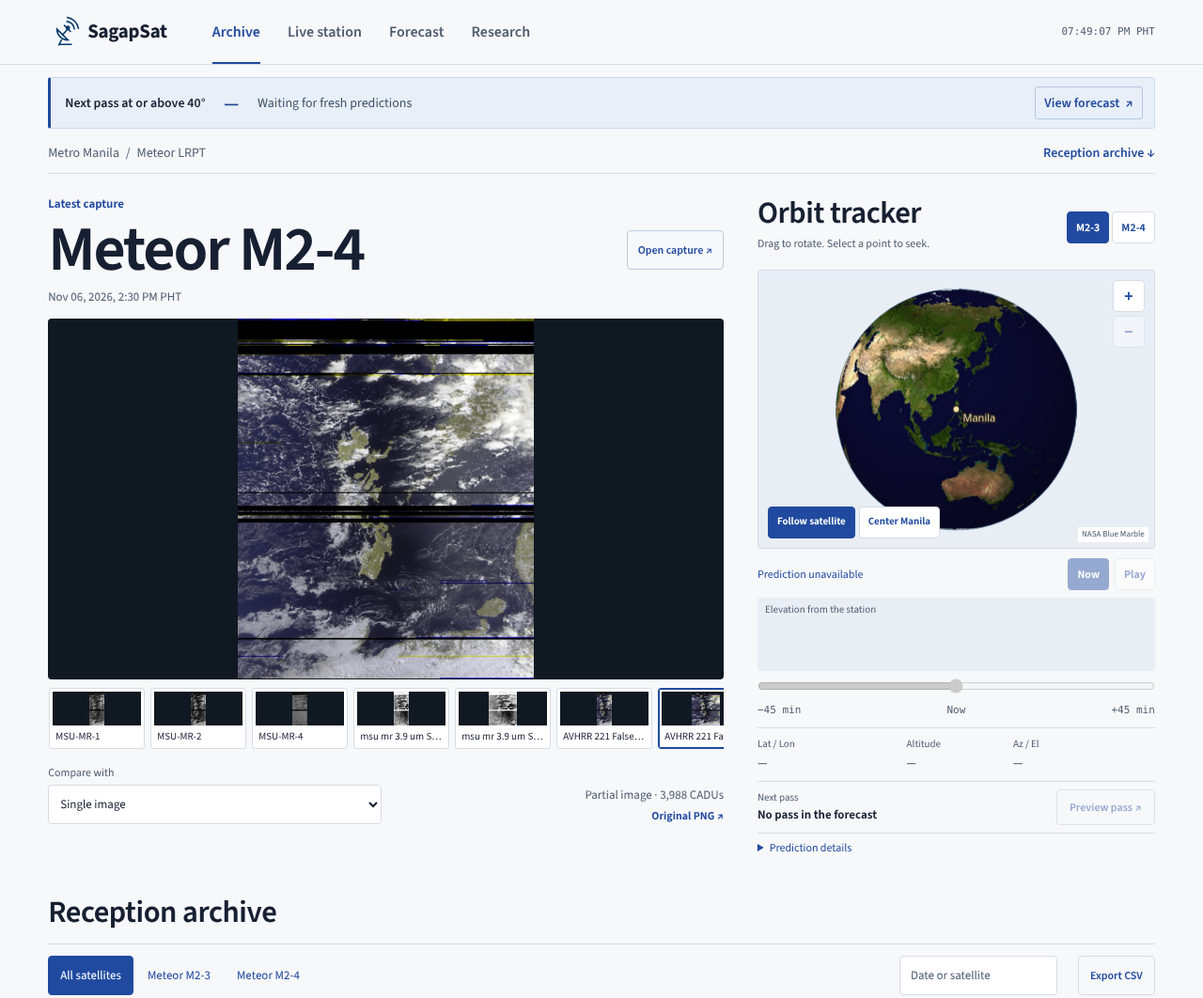
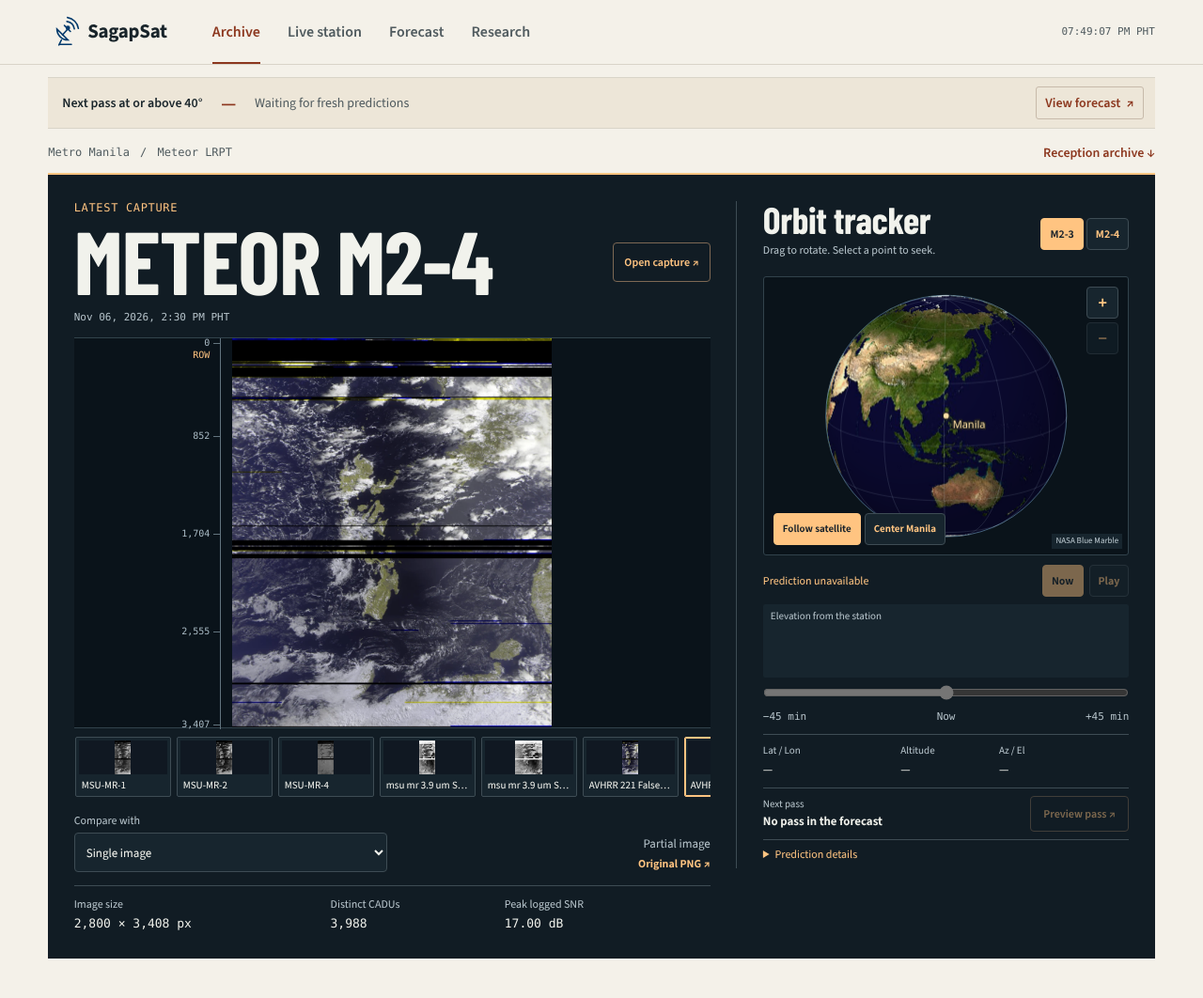
Before and after one commit to adr1el-m/sagapsat, a website: page index.html in a window 1280 px wide. Shown: the top 1062 px of the page at 94% size. Drawn offline with Linux system fonts and the light colour scheme; files whose address does not match are found by name.

Commit message:
Give the reception homepage a distinct observation workspace

```diff
--- a/OPERATIONS.md
+++ b/OPERATIONS.md
@@ -38,7 +38,8 @@ them. Perform the update between passes so archive uploads are idle.
    service's current `--pi local` and `--refresh-orbits` settings. Copy the built
    `index.html`, `app.js`, `explorer.js`, `interpretation.js`, `globe.js`,
    `earth-blue-marble.jpg`, `style.css`, `brand.svg`, `source-sans-3.woff2` and
-   `source-sans-3-LICENSE.txt` from `dist/` into its `dist/` directory. Copy
+   `source-sans-3-LICENSE.txt`, `barlow-condensed-bold.woff2` and
+   `barlow-condensed-LICENSE.txt` from `dist/` into its `dist/` directory. Copy
    `dist/research/interpretation-cases.json` and the other research assets
    referenced by the page into its `dist/research/` directory.
 3. Restart both web/publisher services with
--- a/app.js
+++ b/app.js
@@ -160,7 +160,10 @@ function updateLatest(capture){
  }));
  $('latestTitle').textContent=capture?'Meteor '+capture.satellite:'Meteor reception';
  $('latestTime').textContent=capture?date(capture.started_utc,{hour:'numeric',minute:'2-digit',hour12:true})+' PHT':'';
- $('latestSummary').textContent=capture?`${captureOutcome(capture)} · ${fmt.format(capture.unique_frames)} CADUs`:'';
+ $('latestSummary').textContent=capture?captureOutcome(capture):'';
+ $('latestSpecs').hidden=!capture;
+ $('latestFrames').textContent=capture?fmt.format(capture.unique_frames):'—';
+ $('latestSnr').textContent=capture?snr(capture.peak_snr_db):'—';
  if(!sameCapture){
   $('latestWipe').value=50;
   updateImageWipe();
@@ -180,6 +183,12 @@ function showLatestProduct(compareName){
  compare.value=compareIndex>=0&&compareIndex!==index?String(compareIndex):'';
  $('latestView').hidden=!product;
  $('latestDownload').hidden=!product;
+ $('latestResolution').textContent=product?`${fmt.format(product.width)} × ${fmt.format(product.height)} px`:'—';
+ $('scanRuler').replaceChildren(...(product?[0,.25,.5,.75,1].map(fraction=>{
+  const tick=make('span',fmt.format(Math.round(fraction*(product.height-1))),'scan-ruler-tick');
+  tick.style.top=fraction*100+'%';
+  return tick;
+ }):[]));
  $('latestStatus').hidden=Boolean(product);
  $('latestStatus').classList.remove('preview-note');
  if(product){
@@ -205,7 +214,7 @@ function showLatestComparison(){
   comparison.alt=`Comparison image, ${product.label}`;
  }
  if(latestCapture?.images.length)updatePreviewNote();
- if(product)updateImageWipe();
+ updateImageWipe();
 }
 function updateImageWipe(){
  const wipe=$('latestWipe'), primary=$('latestImage');
@@ -214,6 +223,12 @@ function updateImageWipe(){
  const ratio=primary.naturalWidth/primary.naturalHeight;
  const shownWidth=Number.isFinite(ratio)?Math.min(width,height*ratio):width;
  const inset=(width-shownWidth)/2;
+ const shownHeight=Number.isFinite(ratio)?Math.min(height,width/ratio):height;
+ const ruler=$('scanRuler');
+ ruler.hidden=!(inset>=64&&shownHeight>=96&&primary.naturalHeight&&$('latestComparison').hidden&&!$('latestView').hidden);
+ ruler.style.setProperty('--frame-left',inset+'px');
+ ruler.style.setProperty('--frame-top',(height-shownHeight)/2+'px');
+ ruler.style.setProperty('--frame-height',shownHeight+'px');
  const panel=$('latestComparison');
  panel.style.setProperty('--image-inset',inset+'px');
  panel.style.setProperty('--split',inset+shownWidth*Number(wipe.value)/100+'px');
@@ -249,6 +264,7 @@ for(const id of ['latestImage','latestCompareImage']){
   $('latestStatus').textContent='An image preview is unavailable.';
   $('latestStatus').classList.add('preview-note');
   $('latestStatus').hidden=false;
+  if(id==='latestImage')$('scanRuler').hidden=true;
  });
 }
 $('latestProducts').onclick=event=>{
@@ -542,7 +558,7 @@ function drawElevationChart(track,index){
   else x.moveTo(px(i),py(point[3]));
   hasPrevious=true;
  }
- x.strokeStyle='#315da8';
+ x.strokeStyle='#ffc481';
  x.lineWidth=2;
  x.stroke();
  const elevation=track[index]?.[3];
@@ -550,12 +566,12 @@ function drawElevationChart(track,index){
  x.beginPath();
  x.moveTo(px(index),0);
  x.lineTo(px(index),h);
- x.strokeStyle='#1a2e4a';
+ x.strokeStyle='#f1f2ec';
  x.lineWidth=1;
  x.stroke();
  x.beginPath();
  x.arc(px(index),py(elevation),3.5,0,2*Math.PI);
- x.fillStyle='#1a2e4a';
+ x.fillStyle='#f1f2ec';
  x.fill();
 }
 $('orbitElevation').onclick=event=>{
--- a/globe.js
+++ b/globe.js
@@ -215,6 +215,24 @@ function createOrbitGlobe(canvas, follow, manila, zoomIn, zoomOut) {
    };
   }
 
+  function gridLine(samples,coordinate){
+   let penDown=false;
+   for(let value=samples[0];value<=samples[1];value+=3){
+    const point=project(...coordinate(value));
+    if(point.facing){
+     if(penDown)context.lineTo(point.x,point.y);
+     else context.moveTo(point.x,point.y);
+    }
+    penDown=point.facing;
+   }
+  }
+  context.beginPath();
+  for(let lat=-60;lat<=60;lat+=30)gridLine([-180,180],lon=>[lat,lon]);
+  for(let lon=-180;lon<180;lon+=30)gridLine([-90,90],lat=>[lat,lon]);
+  context.strokeStyle='#d6efff34';
+  context.lineWidth=.6;
+  context.stroke();
+
   context.beginPath();
   let visible=false;
   for(const [index,sample] of track.entries()){
@@ -230,7 +248,7 @@ function createOrbitGlobe(canvas, follow, manila, zoomIn, zoomOut) {
   context.strokeStyle='#05161b';
   context.lineWidth=3;
   context.stroke();
-  context.strokeStyle='#9edaff';
+  context.strokeStyle='#ffc481';
   context.lineWidth=1.3;
   context.stroke();
 
--- a/index.html
+++ b/index.html
@@ -1,5 +1,5 @@
 <!doctype html>
-<html lang="en"><head><meta charset="utf-8"><meta name="viewport" content="width=device-width,initial-scale=1"><meta name="theme-color" content="#f7f8fa"><meta name="description" content="Browse original Meteor LRPT satellite imagery and reception records from the SagapSat ground station in Metro Manila."><link rel="icon" type="image/svg+xml" href="brand.svg"><link rel="stylesheet" href="style.css"><title>SagapSat — Reception archive</title></head>
+<html lang="en"><head><meta charset="utf-8"><meta name="viewport" content="width=device-width,initial-scale=1"><meta name="theme-color" content="#f4f1e9"><meta name="description" content="Browse original Meteor LRPT satellite imagery and reception records from the SagapSat ground station in Metro Manila."><link rel="icon" type="image/svg+xml" href="brand.svg"><link rel="stylesheet" href="style.css"><title>SagapSat — Reception archive</title></head>
 <body>
 <a class="skip" href="#main">Skip to content</a>
 <header class="site-header">
@@ -39,6 +39,7 @@
           <div class="image-divider" aria-hidden="true"><span>‹ ›</span></div>
           <input id="latestWipe" type="range" min="0" max="100" value="50" aria-label="Reveal the primary and comparison images">
         </div>
+        <div id="scanRuler" aria-hidden="true" hidden></div>
         <p id="latestStatus" role="status">Loading the latest reception…</p>
       </div>
       <div id="latestProducts" class="product-strip" role="group" aria-label="Image products" hidden></div>
@@ -49,6 +50,11 @@
           <a id="latestDownload" class="text-link" target="_blank" rel="noopener" hidden>Original PNG ↗</a>
         </div>
       </div>
+      <dl class="capture-specs" id="latestSpecs" hidden>
+        <div><dt>Image size</dt><dd id="latestResolution">—</dd></div>
+        <div><dt>Distinct CADUs</dt><dd id="latestFrames">—</dd></div>
+        <div><dt>Peak logged SNR</dt><dd id="latestSnr">—</dd></div>
+      </dl>
     </section>
     <section class="orbit-panel" id="orbit" aria-labelledby="orbitTitle">
       <header class="orbit-heading">
--- a/scripts/build-static.cjs
+++ b/scripts/build-static.cjs
@@ -1,5 +1,5 @@
 const fs = require('node:fs');
 
-for (const file of ['index.html', 'style.css', 'app.js', 'explorer.js', 'interpretation.js', 'brand.svg', 'globe.js', 'earth-blue-marble.jpg', 'source-sans-3.woff2', 'source-sans-3-LICENSE.txt']) {
+for (const file of ['index.html', 'style.css', 'app.js', 'explorer.js', 'interpretation.js', 'brand.svg', 'globe.js', 'earth-blue-marble.jpg', 'source-sans-3.woff2', 'source-sans-3-LICENSE.txt', 'barlow-condensed-bold.woff2', 'barlow-condensed-LICENSE.txt']) {
   fs.copyFileSync(file, 'dist/' + file);
 }
--- a/style.css
+++ b/style.css
@@ -1,3 +1,11 @@
+@font-face {
+  font-family: "Barlow Condensed";
+  src: url("barlow-condensed-bold.woff2") format("woff2");
+  font-style: normal;
+  font-weight: 700;
+  font-display: swap;
+}
+
 @font-face {
   font-family: "Source Sans 3";
   src: url("source-sans-3.woff2") format("woff2");
@@ -107,12 +115,13 @@ button.pass-day-status { padding: 5px 9px; border: 0; border-radius: 4px; backgr
 }
 
 :root {
-  --bg: #f7f8fa;
-  --panel: #fff;
-  --line: #d5dce5;
-  --ink: #172032;
-  --muted: #4f5d70;
-  --blue: #204a9f;
+  --bg: #f4f1e9;
+  --panel: #fffcf6;
+  --line: #d9d4c8;
+  --ink: #18242a;
+  --muted: #505b5f;
+  --blue: #8c371e;
+  --font-display: "Barlow Condensed", "Source Sans 3", sans-serif;
   --font-text: "Source Sans 3", system-ui, sans-serif;
   --font-data: ui-monospace, "SFMono-Regular", Consolas, monospace;
   --amber: #75491f;
@@ -294,26 +303,24 @@ main { padding-top: 0; }
   gap: 8px clamp(10px, 1.6vw, 22px);
   margin-top: 13px;
   padding: 9px 12px 9px 15px;
-  border: 1px solid #cbd9ed;
-  border-left: 3px solid var(--blue);
-  border-radius: 3px;
-  background: #e9eff9;
+  border-block: 1px solid var(--line);
+  background: #ede6d8;
   color: var(--ink);
   font-size: 14px;
 }
 #nextPassLabel { color: var(--ink); font-weight: 600; }
-#nextCountdown { color: #1d4592; font: 550 clamp(16px, 2.1vw, 24px)/1 var(--font-data); white-space: nowrap; }
-#nextSummary { color: #3f5168; }
+#nextCountdown { color: var(--blue); font: 550 clamp(16px, 2.1vw, 24px)/1 var(--font-data); white-space: nowrap; }
+#nextSummary { color: var(--muted); }
 .pass-strip a {
   padding: 6px 9px;
-  border: 1px solid #b5c6df;
+  border: 1px solid #c7baaa;
   border-radius: 3px;
   color: var(--blue);
   font-weight: 600;
   text-align: center;
   white-space: nowrap;
 }
-.pass-strip a:hover { background: #f7faff; border-color: var(--blue); }
+.pass-strip a:hover { background: var(--panel); border-color: var(--blue); }
 .pass-strip a span { margin-inline-start: 3px; }
 @media (max-width: 660px) {
   .pass-strip { grid-template-columns: minmax(0, 1fr) auto auto; padding: 8px 9px; row-gap: 3px; font-size: 13px; }
@@ -331,22 +338,34 @@ main { padding-top: 0; }
   align-items: center;
   gap: 12px;
   padding-block: 17px 12px;
-  border-bottom: 1px solid var(--line);
   color: var(--muted);
-  font: 14px/1.3 var(--font-text);
+  font: 12px/1.3 var(--font-data);
 }
 .archive-heading > span span { padding-inline: 4px; }
 .archive-jump { flex: none; color: var(--blue); font: 600 14px/1.3 var(--font-text); }
 .archive-jump:hover { text-decoration: underline; }
 
 .archive-masthead {
-  --stage-height: clamp(295px, 30vw, 429px);
+  --stage-height: clamp(300px, 32.5vw, 440px);
+  --panel: #17252e;
+  --ink: #f1f2ec;
+  --muted: #b7c4cb;
+  --line: #3e4c54;
+  --blue: #ffc481;
+  --deck-padding: clamp(15px, 2.15vw, 32px);
   display: grid;
-  grid-template-columns: minmax(0, 1.7fr) minmax(310px, 1fr);
-  gap: clamp(20px, 2.8vw, 42px);
+  grid-template-columns: minmax(0, 1.62fr) minmax(275px, 1fr);
+  gap: var(--deck-padding);
   align-items: start;
-  padding-block: 22px 34px;
+  padding: var(--deck-padding);
+  margin-bottom: clamp(27px, 4vw, 52px);
+  background: #111c24;
+  color: var(--ink);
+  color-scheme: dark;
+  border-top: 2px solid var(--blue);
 }
+.archive-masthead :focus-visible { outline-color: var(--blue); }
+.latest-capture { min-width: 0; }
 .latest-heading, .orbit-heading {
   display: flex;
   align-items: center;
@@ -354,18 +373,18 @@ main { padding-top: 0; }
   gap: 10px;
 }
 .latest-heading { margin-bottom: 14px; }
-.latest-label { margin: 0 0 4px; color: var(--blue); font-size: 13px; font-weight: 650; }
-#latestTitle { font-size: clamp(38px, 5.25vw, 70px); line-height: 1; font-weight: 630; letter-spacing: -.032em; }
+.latest-label { margin: 0 0 5px; color: var(--blue); font: 12px/1.3 var(--font-data); text-transform: uppercase; letter-spacing: .055em; }
+#latestTitle { font: 700 clamp(42px, 7.4vw, 104px)/.89 var(--font-display); letter-spacing: -.012em; text-transform: uppercase; }
 #latestTime, #latestSummary { color: var(--muted); font-size: 13px; }
-#latestTime { margin: 8px 0 0; }
+#latestTime { margin: 11px 0 0; font: 11px/1.4 var(--font-data); }
 .latest-view {
   position: relative;
   display: grid;
   place-items: center;
   height: var(--stage-height);
   isolation: isolate;
-  background: #101822;
-  border-radius: 4px;
+  background: #0a131a;
+  border-block: 1px solid #32434c;
 }
 #latestView {
   position: absolute;
@@ -378,7 +397,7 @@ main { padding-top: 0; }
 }
 #latestImage, #latestCompareImage { display: block; width: 100%; height: 100%; object-fit: contain; }
 #latestComparison { position: absolute; inset: 0; pointer-events: none; --split: 50%; --image-inset: 0px; }
-#latestCompareImage { background: #101822; clip-path: inset(0 0 0 var(--split)); }
+#latestCompareImage { background: #0a131a; clip-path: inset(0 0 0 var(--split)); }
 .image-divider {
   position: absolute;
   left: var(--split);
@@ -386,7 +405,7 @@ main { padding-top: 0; }
   bottom: 0;
   width: 2px;
   translate: -50% 0;
-  background: #eaf1fa;
+  background: var(--blue);
   pointer-events: none;
 }
 .image-divider span {
@@ -400,8 +419,8 @@ main { padding-top: 0; }
   place-items: center;
   border: 1px solid #101822;
   border-radius: 50%;
-  background: #f7faff;
-  color: #1a2e4a;
+  background: var(--blue);
+  color: #18242a;
   font: 600 21px/1 var(--font-text);
   white-space: nowrap;
 }
@@ -432,6 +451,51 @@ main { padding-top: 0; }
   border-radius: 3px;
   font-size: 12px;
 }
+#scanRuler {
+  position: absolute;
+  top: var(--frame-top);
+  left: calc(var(--frame-left) - 12px);
+  width: 1px;
+  height: var(--frame-height);
+  background: #63747e;
+  pointer-events: none;
+  color: #acbdc7;
+  font: 10px/1 var(--font-data);
+}
+#scanRuler::before {
+  content: "ROW";
+  position: absolute;
+  top: 13px;
+  right: 12px;
+  color: var(--blue);
+}
+.scan-ruler-tick {
+  position: absolute;
+  right: 1px;
+  translate: 0 -50%;
+  white-space: nowrap;
+  padding-right: 11px;
+}
+.scan-ruler-tick::after {
+  content: "";
+  position: absolute;
+  right: 0;
+  top: 50%;
+  width: 7px;
+  border-top: 1px solid #63747e;
+}
+.scan-ruler-tick:first-child { translate: 0 0; }
+.scan-ruler-tick:last-child { translate: 0 -100%; }
+.capture-specs {
+  display: grid;
+  grid-template-columns: 1.2fr .8fr 1fr;
+  gap: 10px;
+  margin: 14px 0 0;
+  padding-top: 10px;
+  border-top: 1px solid var(--line);
+}
+.capture-specs dt { color: var(--muted); font-size: 12px; }
+.capture-specs dd { margin: 3px 0 0; font: 13px/1.4 var(--font-data); }
 .product-strip {
   display: grid;
   grid-auto-flow: column;
@@ -446,7 +510,7 @@ main { padding-top: 0; }
   min-width: 0;
   gap: 4px;
   border: 1px solid var(--line);
-  border-radius: 3px;
+  border-radius: 2px;
   padding: 3px;
   background: var(--panel);
   color: var(--ink);
@@ -475,15 +539,16 @@ main { padding-top: 0; }
   background: var(--panel);
   border: 1px solid var(--line);
 }
-#latestOpen { min-height: 42px; flex: none; padding-inline: 11px; white-space: nowrap; }
+#latestOpen { min-height: 42px; flex: none; padding-inline: 11px; white-space: nowrap; color: var(--blue); background: transparent; border-color: #7d6854; }
+#latestOpen:hover:not(:disabled), .pass-jump button:hover:not(:disabled) { background: #26343e; border-color: var(--blue); }
 .latest-evidence { display: grid; align-content: end; justify-items: end; gap: 3px; text-align: right; }
 .latest-evidence p, #latestDownload { margin: 0; }
 #latestDownload { padding: 0; font-size: 12px; font-weight: 650; }
 #latestDownload:hover { text-decoration: underline; }
 
-.orbit-panel { min-width: 0; }
+.orbit-panel { min-width: 0; padding-left: var(--deck-padding); border-left: 1px solid var(--line); }
 .orbit-heading { margin-bottom: 11px; }
-.orbit-heading h2, .receptions-heading { font-size: clamp(24px, 2.55vw, 34px); font-weight: 620; }
+.orbit-heading h2, .receptions-heading { font: 700 clamp(26px, 3.1vw, 44px)/1 var(--font-display); letter-spacing: -.01em; }
 .receptions-heading { margin-bottom: 14px; }
 
 #satTabs { display: flex; flex: none; border: 0; padding: 0; gap: 3px; background: transparent; }
@@ -499,7 +564,7 @@ main { padding-top: 0; }
   white-space: nowrap;
 }
 #satTabs button.selected, .globe-actions button[aria-pressed="true"], #orbitNow[aria-pressed="true"] {
-  color: #fff;
+  color: #16212a;
   background: var(--blue);
   border-color: var(--blue);
 }
@@ -509,8 +574,8 @@ main { padding-top: 0; }
 }
 .globe-view {
   position: relative;
-  background: #e9eef5;
-  border: 1px solid #d5dce5;
+  background: #0a131a;
+  border: 1px solid #32434c;
   border-radius: 3px;
 }
 #globeHint { margin: 4px 0 8px; font-size: 12px; }
@@ -538,7 +603,7 @@ main { padding-top: 0; }
 }
 .globe-credit:hover { text-decoration: underline; }
 .orbit-timeline { padding-block: 10px; }
-.orbit-chart { position: relative; margin-top: 8px; background: #e9eef5; border-radius: 3px; overflow: hidden; }
+.orbit-chart { position: relative; margin-top: 8px; background: #17252e; border-radius: 2px; overflow: hidden; }
 .orbit-chart > span { display: block; padding: 5px 8px 0; color: var(--muted); font-size: 11px; }
 #orbitElevation { display: block; width: 100%; height: 57px; cursor: crosshair; touch-action: pan-y; }
 .timeline-heading { display: grid; grid-template-columns: minmax(0, 1fr) auto auto; align-items: center; gap: 6px; }
@@ -559,20 +624,23 @@ main { padding-top: 0; }
 .pass-jump { display: flex; align-items: center; justify-content: space-between; gap: 8px; padding: 8px 0; border-top: 1px solid var(--line); }
 .pass-jump span { display: block; color: var(--muted); font-size: 11px; }
 .pass-jump strong { display: block; color: var(--ink); font-size: 13px; font-weight: 650; }
-.pass-jump button { min-height: 38px; white-space: nowrap; }
+.pass-jump button { min-height: 38px; white-space: nowrap; border-color: #7d6854; }
 .orbit-source { padding: 0; }
 .orbit-source summary { color: var(--blue); }
 #tleInfo { margin: 0 0 5px; font-size: 11px; }
 .reception-sidebar { grid-template-columns: minmax(0, 1fr); }
 
 @media (max-width: 720px) {
-  .archive-masthead { grid-template-columns: minmax(0, 1fr); gap: 26px; padding-block: 17px 27px; }
+  .archive-masthead { grid-template-columns: minmax(0, 1fr); gap: 23px; }
+  .orbit-panel { padding: 16px 0 0; border-top: 1px solid var(--line); border-left: 0; }
   #globe { height: 280px; }
 }
 @media (max-width: 460px) {
-  .archive-heading { font-size: 12px; }
+  .archive-heading { font-size: 10px; }
   .archive-jump { font-size: 12px; }
   .archive-masthead { --stage-height: clamp(250px, 92vw, 355px); }
   #latestOpen { font-size: 11px; padding-inline: 8px; }
   .product-strip { grid-auto-columns: 89px; }
+  #latestTitle { font-size: clamp(35px, 10vw, 52px); }
+  .capture-specs dd { font-size: 12px; }
 }
```
Also changed, not shown: barlow-condensed-LICENSE.txt (added, +93 -0 lines), barlow-condensed-bold.woff2 (added), dist/app.js, dist/barlow-condensed-LICENSE.txt (added), dist/barlow-condensed-bold.woff2 (added), dist/globe.js, dist/index.html, dist/style.css, 1 other file.
